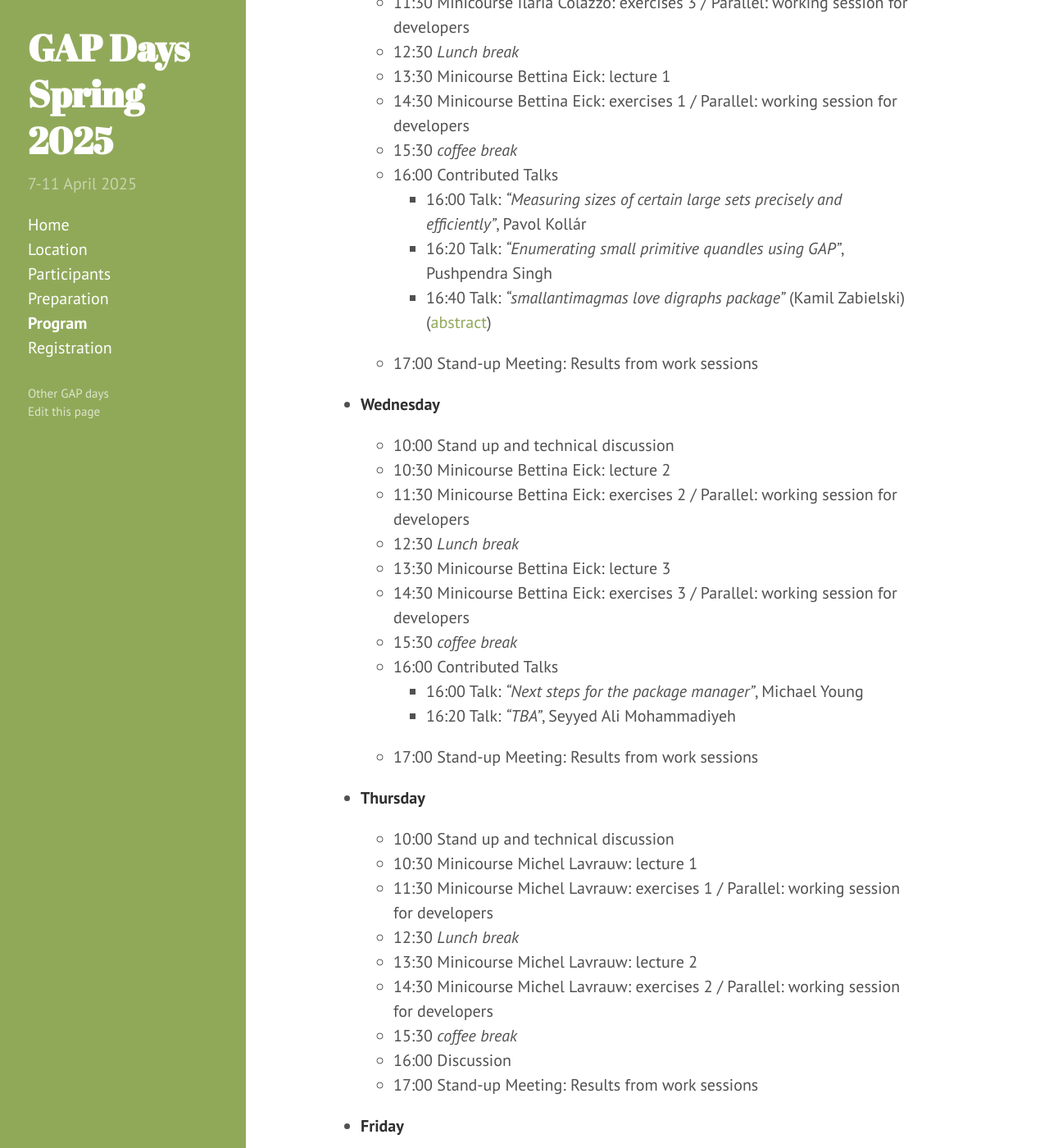
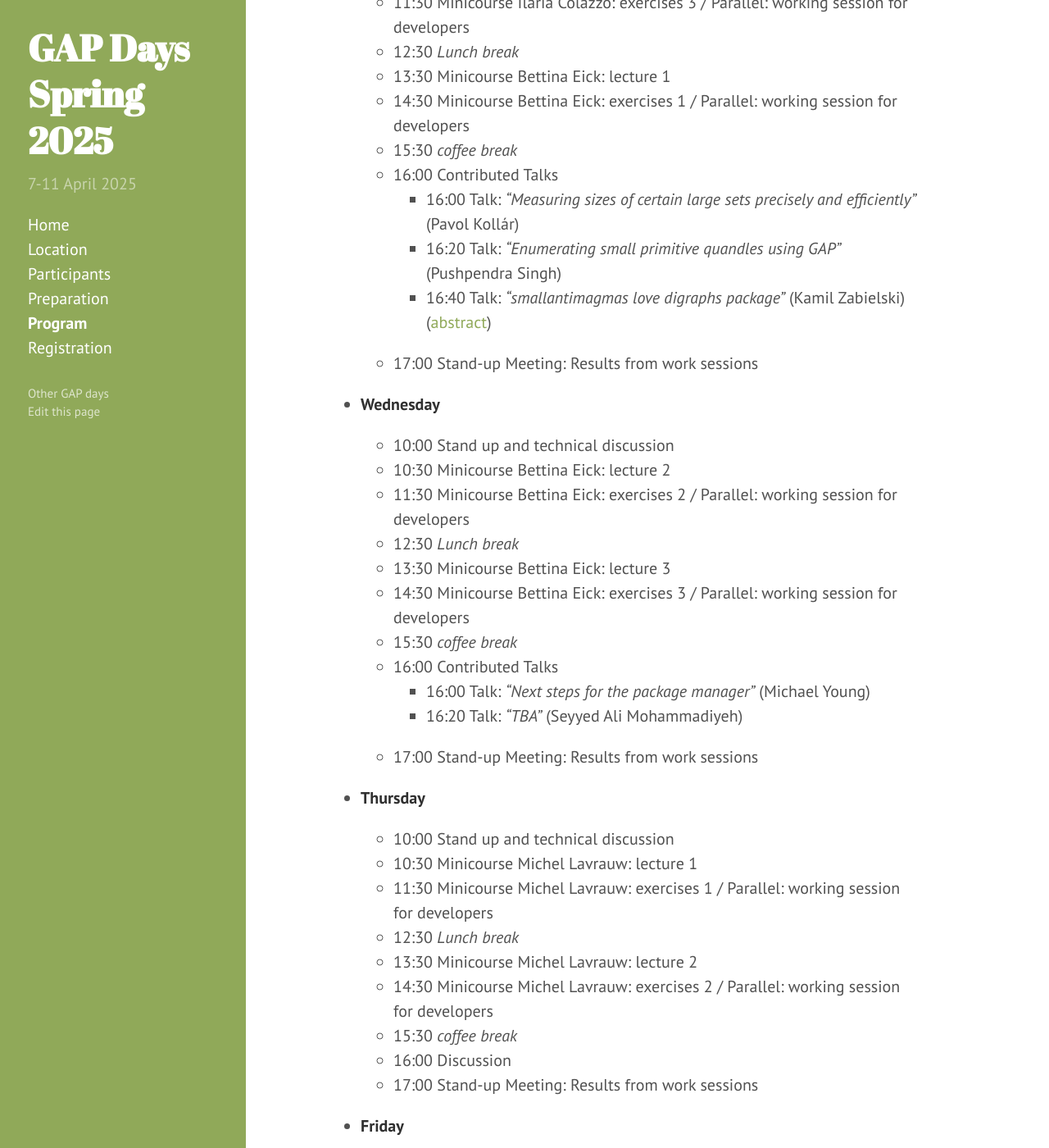
Before and after one commit to gapdays/gapdays2025-spring, a Jekyll site: the page built from program.md, in a window 1280 px wide and 1400 px high, scrolled down 2007 px. Shown: the whole window at 82% size. Built offline with Jekyll 4.4.1, drawn with Linux system fonts in a browser that asks for light colours.

```diff
--- a/program.md
+++ b/program.md
@@ -73,8 +73,8 @@ The schedule is subject to further changes.
   - 14:30 Minicourse Bettina Eick: exercises 1 / Parallel: working session for developers
   - 15:30 *coffee break*
   - 16:00 Contributed Talks
-    - 16:00 Talk: *"Measuring sizes of certain large sets precisely and efficiently"*, Pavol Kollár
-    - 16:20 Talk: *"Enumerating small primitive quandles using GAP"*, Pushpendra Singh
+    - 16:00 Talk: *"Measuring sizes of certain large sets precisely and efficiently"* (Pavol Kollár)
+    - 16:20 Talk: *"Enumerating small primitive quandles using GAP"* (Pushpendra Singh)
     - 16:40 Talk: *"smallantimagmas love digraphs package"* (Kamil Zabielski)([abstract]({{ site.baseurl }}/abstracts/zabielski))
   - 17:00 Stand-up Meeting: Results from work sessions
 
@@ -88,8 +88,8 @@ The schedule is subject to further changes.
   - 14:30 Minicourse Bettina Eick: exercises 3 / Parallel: working session for developers
   - 15:30 *coffee break*
   - 16:00 Contributed Talks
-    - 16:00 Talk: *"Next steps for the package manager"*, Michael Young
-    - 16:20 Talk: *"TBA"*, Seyyed Ali Mohammadiyeh
+    - 16:00 Talk: *"Next steps for the package manager"* (Michael Young)
+    - 16:20 Talk: *"TBA"* (Seyyed Ali Mohammadiyeh)
   - 17:00 Stand-up Meeting: Results from work sessions
 
 - **Thursday**
```
